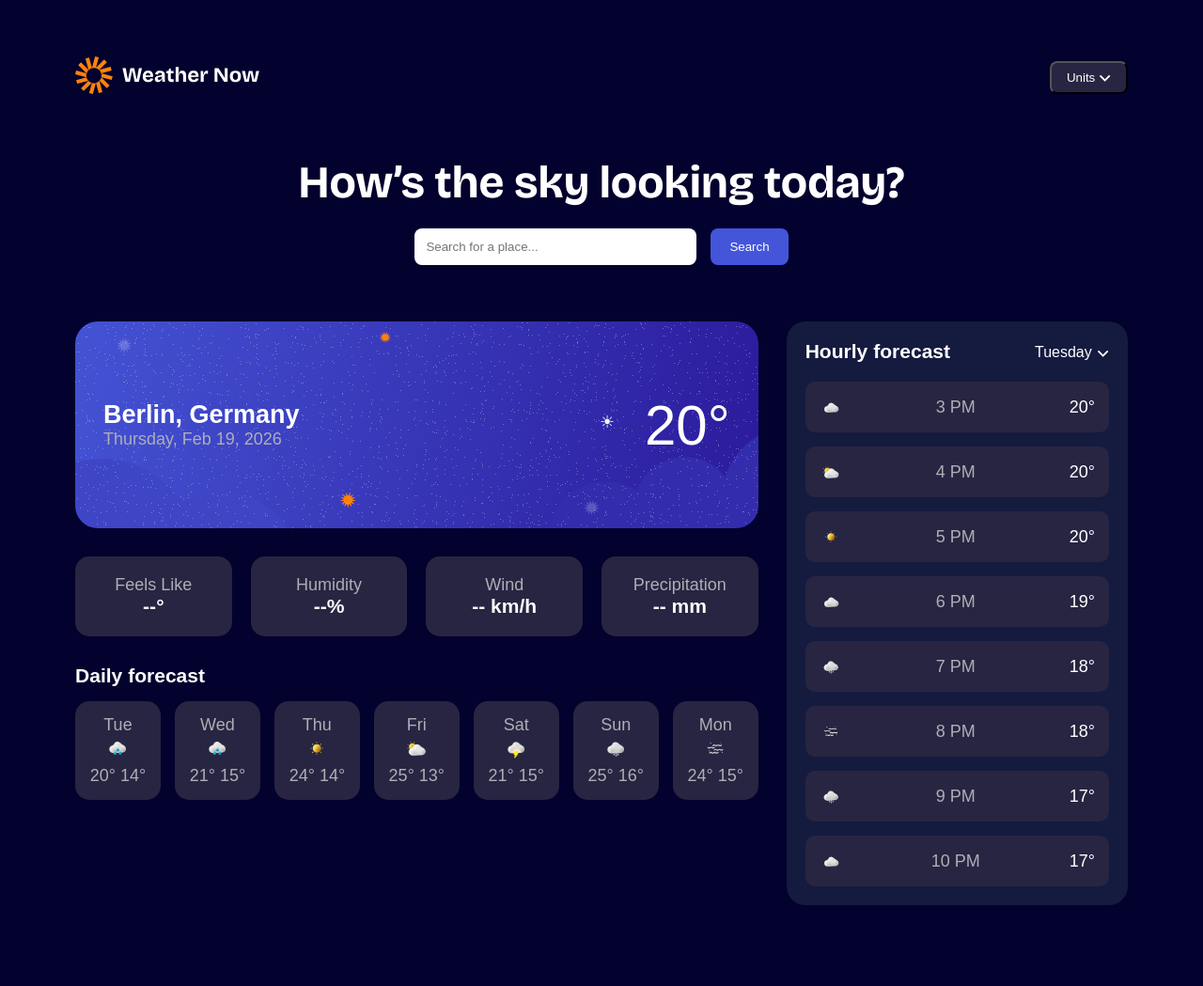
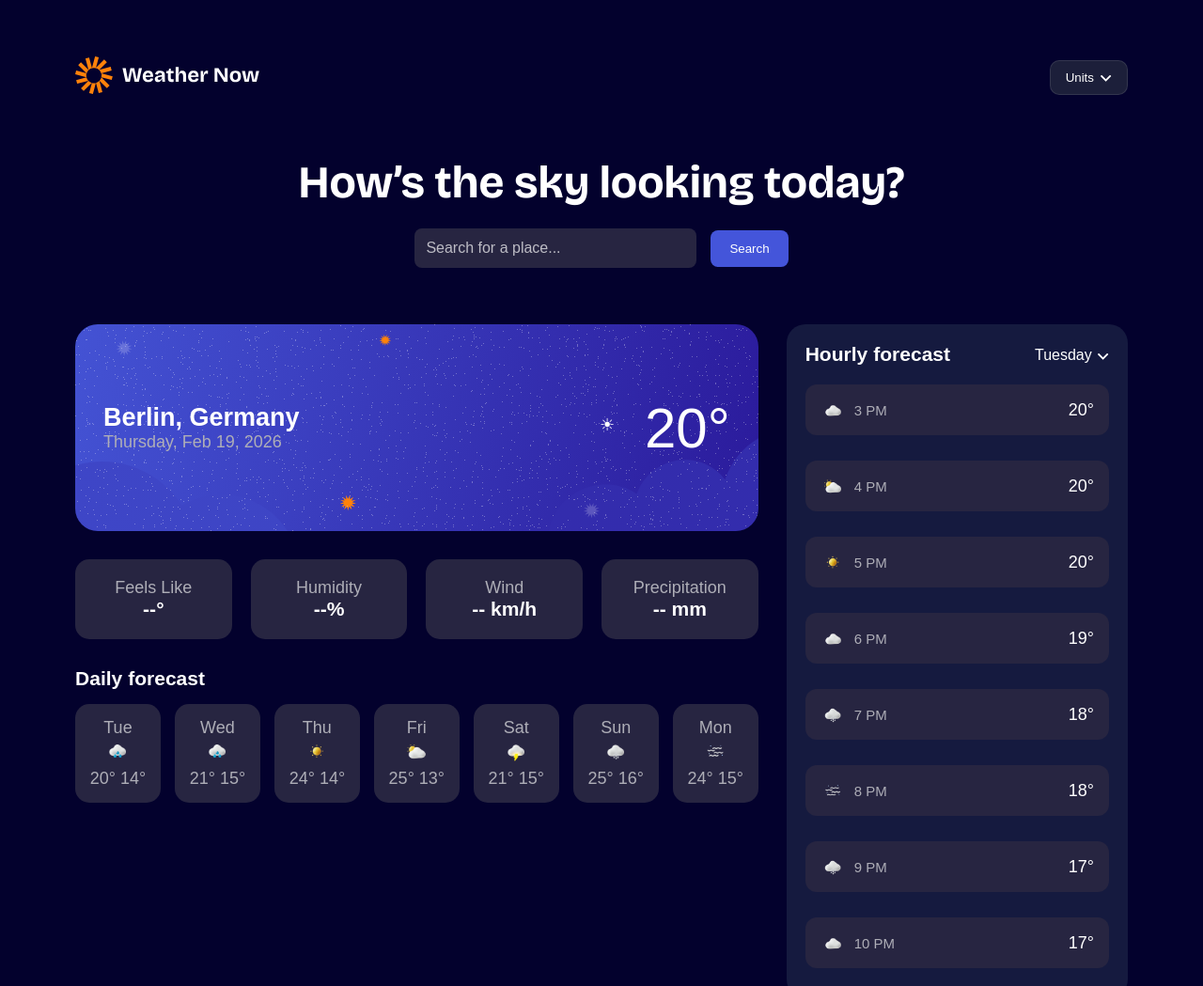
Before and after one commit to Isabella172/weather-app, a plain HTML site: page index.html in a window 1280 px wide. Shown: the top 1049 px of the page at 94% size. Before the commit the page ends 1023 px from the top, so only its background shows below. Drawn offline with nearby package versions, Linux system fonts and the light colour scheme.

Commit message:
minor change

```diff
--- a/css/style.css
+++ b/css/style.css
@@ -42,10 +42,19 @@ p {
 }
 
 .unit-toggle {
-  background: var(--neutral-800);
-  color: var(--neutral-0);
-  border-radius: 8px;
-  padding: 8px 16px;
+  background-color: #1c1f3a;
+  border: 1px solid rgba(255, 255, 255, 0.1);
+  color: #fff;
+  padding: 10px 16px;
+  border-radius: 10px;
+  display: flex;
+  align-items: center;
+  gap: 6px;
+  cursor: pointer;
+}
+
+.unit-toggle:hover {
+  background-color: #242755;
 }
 
 
@@ -58,7 +67,16 @@ p {
   width: 300px;
   border-radius: 8px;
   border: none;
+  background-color: var(--neutral-800);
+  outline: none;
+  font-size: 16px;
 }
+
+.search-box input::placeholder {
+  color: rgba(255, 255, 255, 0.696);
+}
+
+
 
 :root {
   --neutral-900: hsl(243, 96%, 9%);
@@ -191,19 +209,41 @@ select {
 
   .hour-card {
     background: var(--neutral-800);
-    padding: 15px;
-    border-radius: 10px;
+    padding: 14px 16px;
+    border-radius: 12px;
     display: flex;
     justify-content: space-between;
     display: flex;
     align-items: center;
     gap: 5px;
+    margin-bottom: 12px;
   }
 
 .hour-icon {
   width: 24px;
   height: 24px;
 }
+
+.hour-left {
+  display: flex;
+  align-items: center;
+  gap: 10px;
+}
+
+.hour-icon {
+  width: 26px;
+  height: 26px;
+}
+
+.hour-time {
+  margin: 0;
+  font-size: 15px;
+}
+
+.hour-temp {
+  font-weight: 500;
+}
+
 
 
 /* Responsive */
--- a/index.html
+++ b/index.html
@@ -52,7 +52,7 @@
       </div>
     </div>
 
-    <!-- Metrics -->
+
 <div class="metrics">
   <div class="metric-card">
     <p>Feels Like</p>
@@ -76,7 +76,7 @@
 </div>
 
 
-    <!-- Daily Forecast -->
+
     <div class="daily-forecast">
       <h3>Daily forecast</h3>
       <div class="daily-cards">
@@ -120,7 +120,7 @@
 
   </div>
 
-  <!-- RIGHT SIDE -->
+
   <div class="right">
     <div class="hourly-header">
       <h3>Hourly forecast</h3>
@@ -135,50 +135,67 @@
 
     <div class="hourly-list">
      <div class="hour-card">
+  <div class="hour-left">
     <img src="assets/icon-overcast.webp" alt="Rain" class="hour-icon">
     <p class="hour-time">3 PM</p>
+  </div>
+  <span class="hour-temp">20°</span>
+</div>
+
+
+  <div class="hour-card">
+    <div class="hour-left">
+      <img src="assets/icon-partly-cloudy.webp" alt="Cloudy" class="hour-icon">
+      <p class="hour-time">4 PM</p>
+    </div>
     <span class="hour-temp">20°</span>
   </div>
 
   <div class="hour-card">
-    <img src="assets/icon-partly-cloudy.webp" alt="Cloudy" class="hour-icon">
-    <p class="hour-time">4 PM</p>
+    <div class="hour-left">
+      <img src="assets/icon-sunny.webp" alt="Sunny" class="hour-icon">
+      <p class="hour-time">5 PM</p>
+    </div>
     <span class="hour-temp">20°</span>
   </div>
 
    <div class="hour-card">
-    <img src="assets/icon-sunny.webp" alt="Sunny" class="hour-icon">
-    <p class="hour-time">5 PM</p>
-    <span class="hour-temp">20°</span>
-  </div>
-
-   <div class="hour-card">
+    <div class="hour-left">
       <img src="assets/icon-overcast.webp" alt="Cloudy" class="hour-icon">
       <p class="hour-time">6 PM</p>
+    </div>
     <span class="hour-temp">19°</span>
   </div>
 
       <div class="hour-card">
+    <div class="hour-left">
       <img src="assets/icon-snow.webp" alt="snow" class="hour-icon">
       <p class="hour-time">7 PM</p>
+    </div>
     <span class="hour-temp">18°</span>
   </div>
 
        <div class="hour-card">
+    <div class="hour-left">
       <img src="assets/icon-fog.webp" alt="Rain" class="hour-icon">
       <p class="hour-time">8 PM</p>
+    </div>
     <span class="hour-temp">18°</span>
   </div>
 
       <div class="hour-card">
+    <div class="hour-left">
       <img src="assets/icon-snow.webp" alt="Fog" class="hour-icon">
       <p class="hour-time">9 PM</p>
+    </div>
     <span class="hour-temp">17°</span>
   </div>
 
       <div class="hour-card">
+        <div class="hour-left">
     <img src="assets/icon-overcast.webp" alt="Fog" class="hour-icon">
     <p class="hour-time">10 PM</p>
+  </div>
   <span class="hour-temp">17°</span>
   </div>
 
--- a/js/script.js
+++ b/js/script.js
@@ -28,7 +28,7 @@ document.getElementById("date").textContent =
     if (!city) return;
 
     try {
-      // 1️⃣ Get coordinates
+      //Get coordinates
       const geoUrl = `https://geocoding-api.open-meteo.com/v1/search?name=${city}&count=1`;
       const geoResponse = await fetch(geoUrl);
       const geoData = await geoResponse.json();
@@ -40,7 +40,7 @@ document.getElementById("date").textContent =
 
       const { latitude, longitude } = geoData.results[0];
 
-      // 2️⃣ Get weather
+      //Get weather
       const weatherUrl =
      `https://api.open-meteo.com/v1/forecast?latitude=${latitude}&longitude=${longitude}&current_weather=true&hourly=relativehumidity_2m,apparent_temperature,precipitation&timezone=auto`;
       const weatherResponse = await fetch(weatherUrl);
```
Lines whose indentation alone changed are shown as unchanged.
